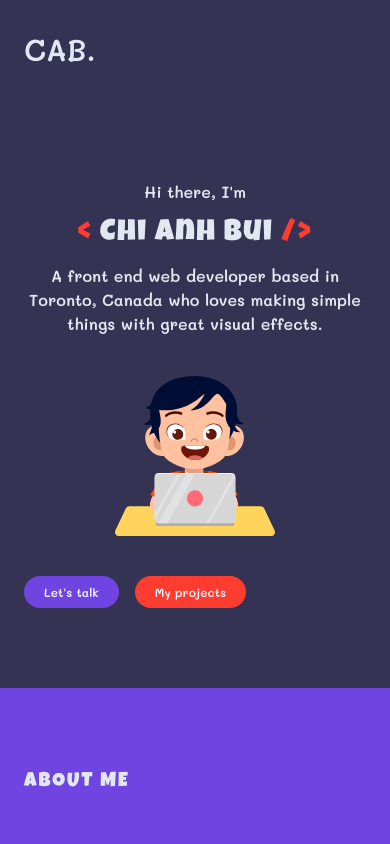
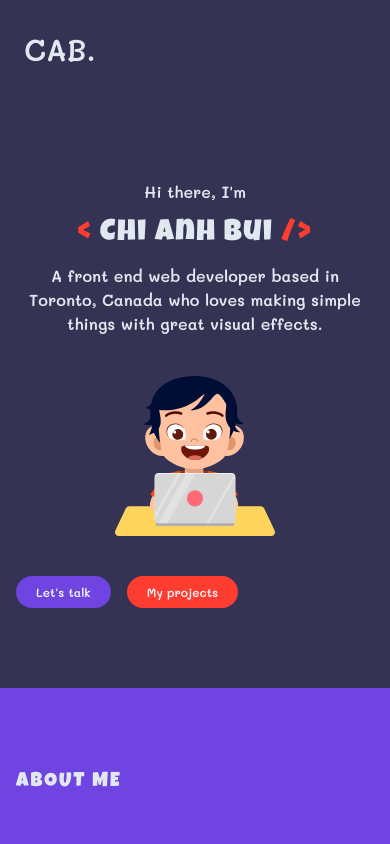
Before and after one commit to chrisvn188/my-portfolio-v2, a React (Create React App) app: page / in a window 390 px wide. Shown: the top 844 px of the page. Built offline with nearby package versions, Linux system fonts and the light colour scheme; the HTML template or start-up script is replaced by a standard one.

Commit message:
Change section horizontal padding

```diff
--- a/src/styles/styles.js
+++ b/src/styles/styles.js
@@ -2,7 +2,7 @@ const COLORS = ['violet', 'red', 'yellow'];
 
 export const styles = {
   section(backgroundColor = '') {
-    return `py-20 lg:min-h-screen px-6 sm:px-8 md:px-10 lg:px-12 ${backgroundColor}`;
+    return `py-20 lg:min-h-screen px-4 sm:px-8 md:px-10 lg:px-12 ${backgroundColor}`;
   },
 
   link(color) {
```
